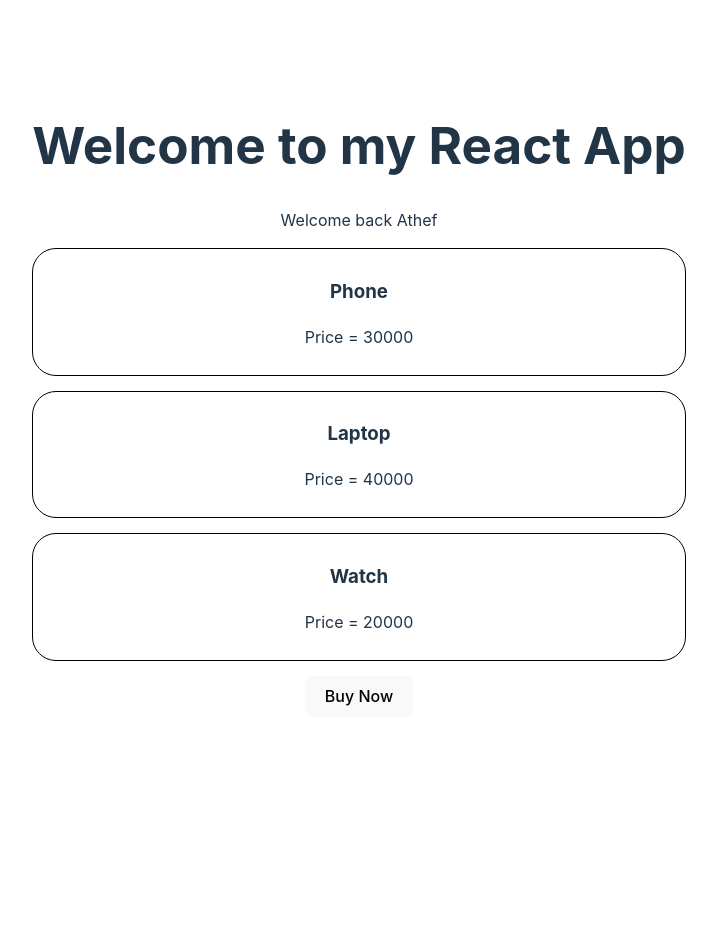
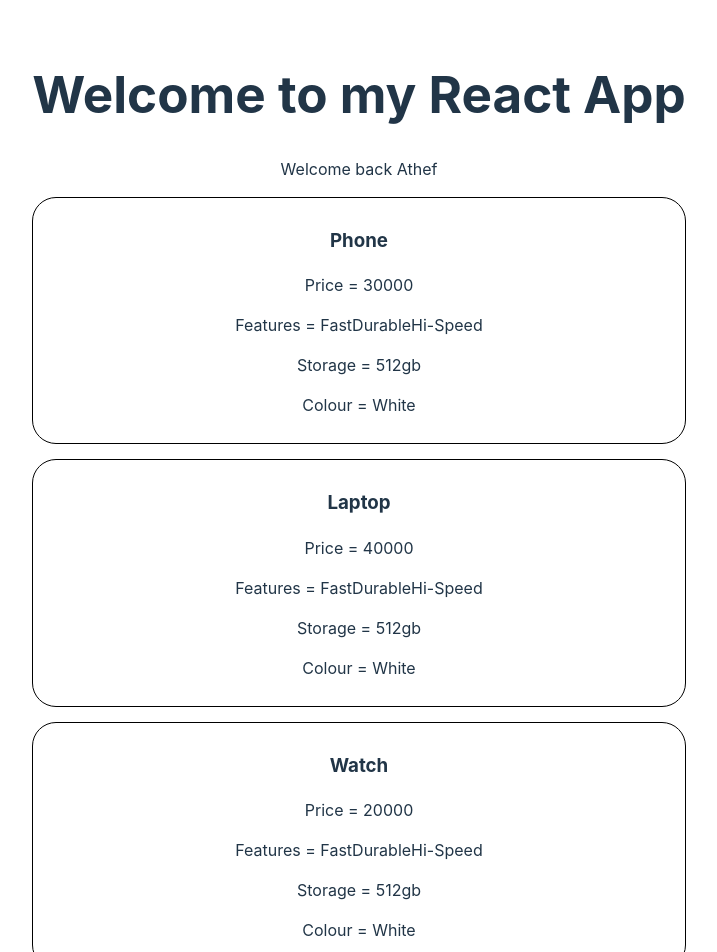
Before and after one commit to itsathefak/learn-react, a React (Vite) app in the folder basic-react-app/: page / in a window 1280 px wide. Shown: the top 952 px of the page, without its empty margins (281-998 px from the left). Before the commit the page ends 800 px from the top, so only its background shows below. Built offline with nearby package versions, Linux system fonts and the light colour scheme.

Commit message:
Passing Arrays and objects as props

```diff
--- a/basic-react-app/src/Product.jsx
+++ b/basic-react-app/src/Product.jsx
@@ -1,10 +1,13 @@
 import "./Product.css"
 
-function Product({title, price=1}){ //Passing Default Value as 1
+function Product({title, price=1, features, options}){ //Passing Default Value as 1
     return(
         <div className="Product">
         <h3>{title}</h3>
         <p>Price = {price}</p>
+        <p>Features = {features}</p>
+        <p>Storage = {options.Storage}</p>
+        <p>Colour = {options.Colour}</p>
         </div>
     )
 }
--- a/basic-react-app/src/ProductTab.jsx
+++ b/basic-react-app/src/ProductTab.jsx
@@ -4,9 +4,9 @@ function ProductTab(){
     return(
         <>
         {/* Passing Props for populating the component*/}
-        <Product title="Phone" price={30000}/>
-        <Product title="Laptop" price={40000}/>
-        <Product title="Watch" price={20000}/>
+        <Product title="Phone" price={30000} features={["Fast", "Durable", "Hi-Speed"]} options={{Storage:"512gb", Colour:"White"}}/>
+        <Product title="Laptop" price={40000}features={["Fast", "Durable", "Hi-Speed"]} options={{Storage:"512gb", Colour:"White"}}/>
+        <Product title="Watch" price={20000}features={["Fast", "Durable", "Hi-Speed"]} options={{Storage:"512gb", Colour:"White"}}/>
         </>
     )
 }
```
